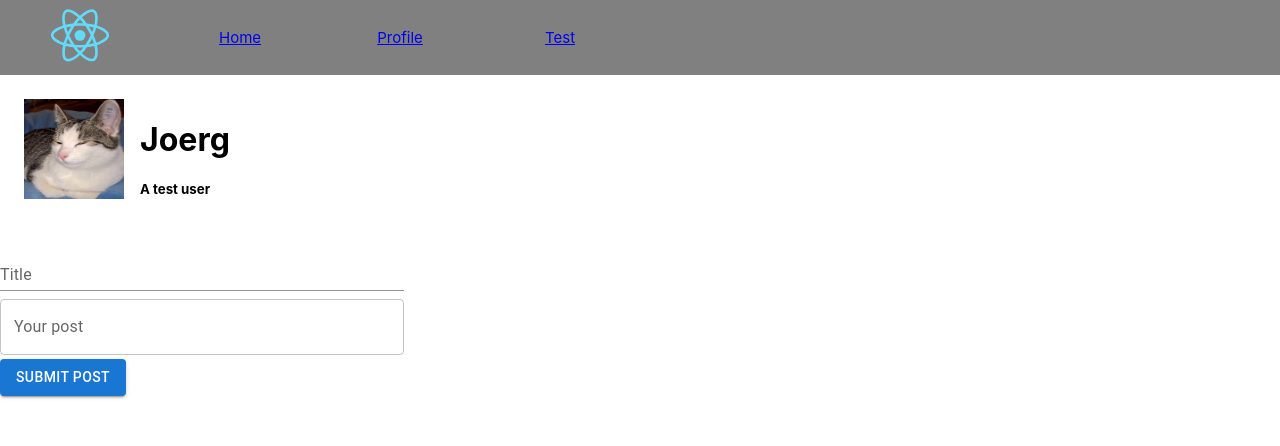
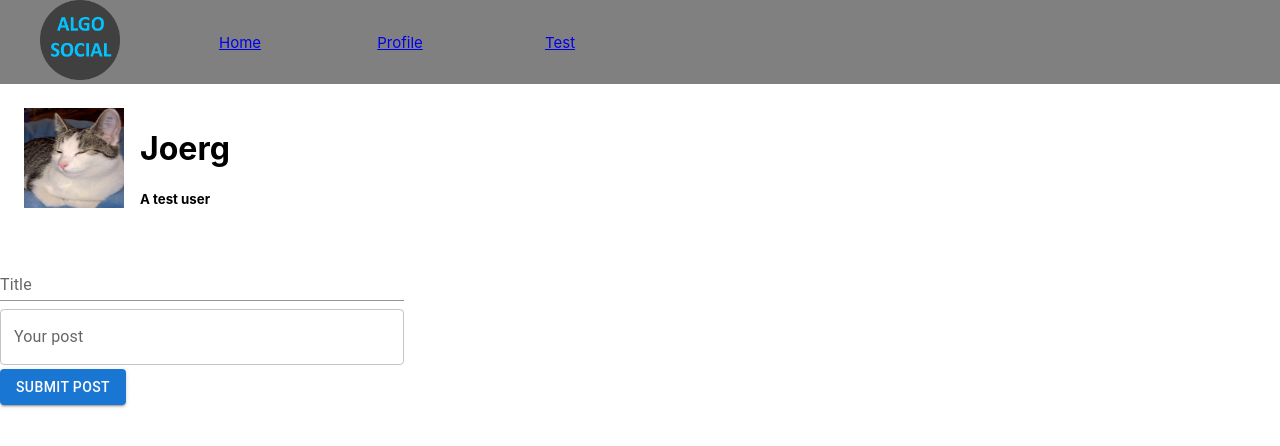
Before and after one commit to JoergSchmid/AlgoSocial, a React (Create React App) app: page / in a window 1280 px wide. Shown: the top 446 px of the page. Built offline with nearby package versions, Linux system fonts and the light colour scheme.

Commit message:
Add new Icon for this project.

```diff
--- a/src/PageTemplate/NavBar/NavBar.tsx
+++ b/src/PageTemplate/NavBar/NavBar.tsx
@@ -1,10 +1,10 @@
-import logo from "../../logo.svg"
+import logo from "../../static/images/logo.png"
 
 export default function NavBar() {
     return (
       <nav className="navBar">
         <div className="navBarIcon">
-          <img src={logo} alt="Logo"/>
+          <img src={logo} alt="Logo" height={80} width={80}/>
         </div>
         <div>
           <a href="/">Home</a>
```
Also changed, not shown: src/static/images/logo.png (added).
